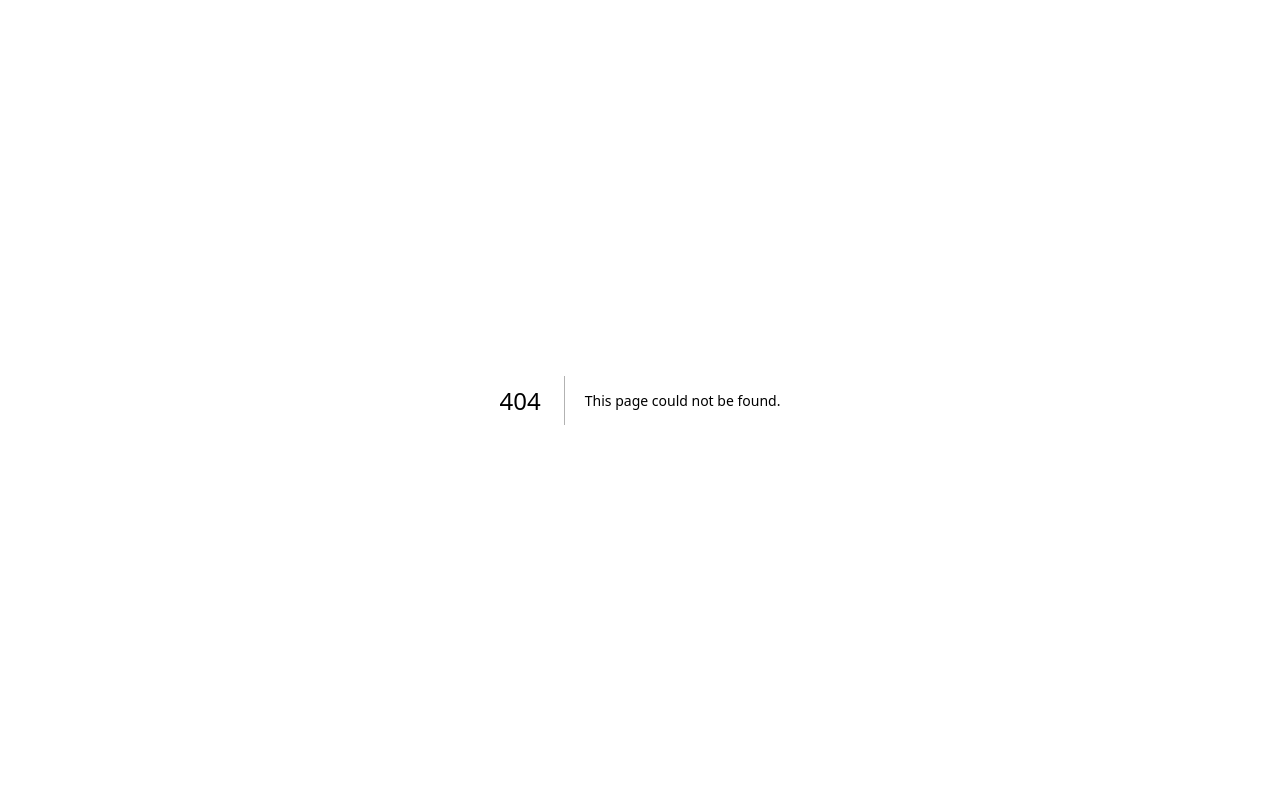
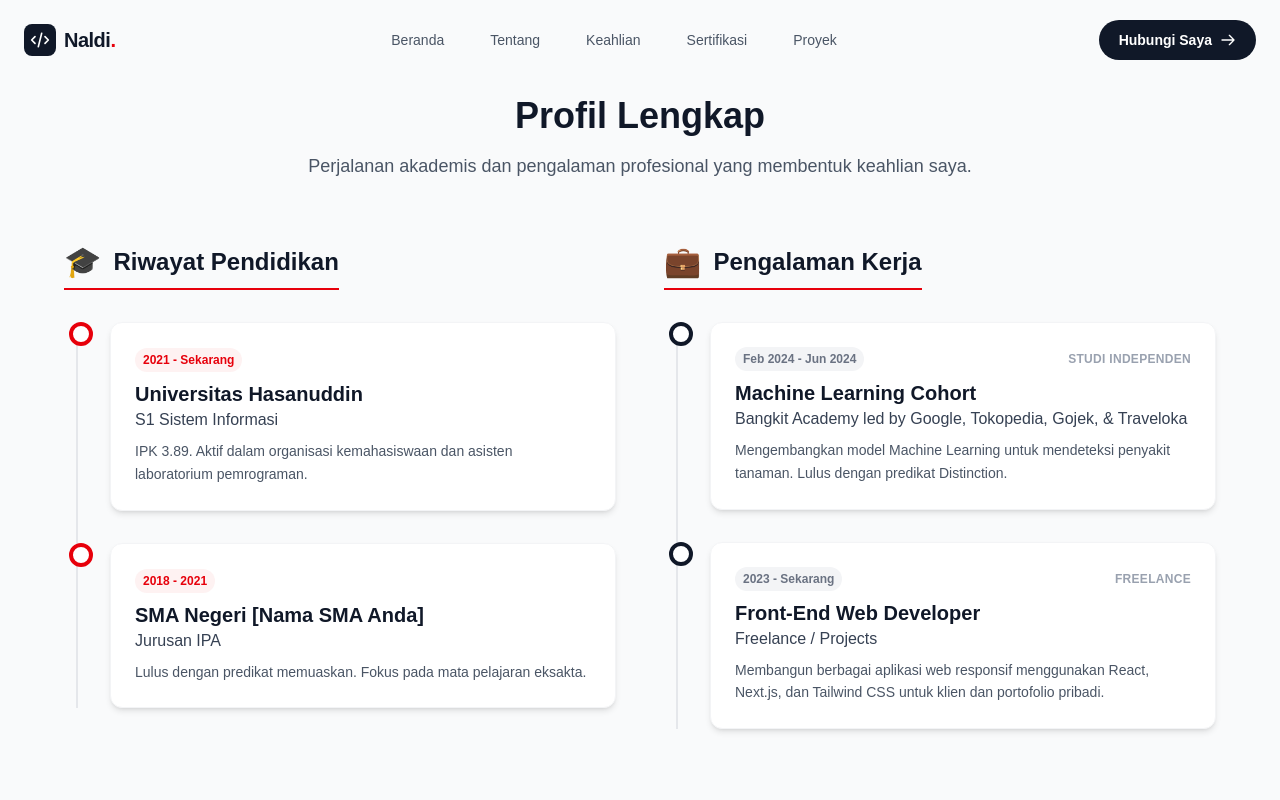
Before and after one commit to xebec51/myportofolio, a Next.js app: page /profile in a window 1280 px wide. Before the commit this address had no page. Shown: the top 800 px of the page. Built offline with nearby package versions, Linux system fonts and the light colour scheme.

Commit message:
feat: Revamp About section with real photo and add detailed Profile page

```diff
--- /dev/null
+++ b/src/app/profile/page.tsx
@@ -0,0 +1,119 @@
+// src/app/profile/page.tsx
+import React from 'react';
+import Image from 'next/image';
+import Header from '../../components/Header';
+import Footer from '../../components/Footer';
+
+// Data Pendidikan
+const education = [
+    {
+        institution: "Universitas Hasanuddin",
+        degree: "S1 Sistem Informasi",
+        year: "2021 - Sekarang",
+        description: "IPK 3.89. Aktif dalam organisasi kemahasiswaan dan asisten laboratorium pemrograman.",
+        logo: "🎓"
+    },
+    {
+        institution: "SMA Negeri [Nama SMA Anda]",
+        degree: "Jurusan IPA",
+        year: "2018 - 2021",
+        description: "Lulus dengan predikat memuaskan. Fokus pada mata pelajaran eksakta.",
+        logo: "🏫"
+    }
+];
+
+// Data Pengalaman
+const experience = [
+    {
+        role: "Machine Learning Cohort",
+        company: "Bangkit Academy led by Google, Tokopedia, Gojek, & Traveloka",
+        year: "Feb 2024 - Jun 2024",
+        description: "Mengembangkan model Machine Learning untuk mendeteksi penyakit tanaman. Lulus dengan predikat Distinction.",
+        type: "Studi Independen"
+    },
+    {
+        role: "Front-End Web Developer",
+        company: "Freelance / Projects",
+        year: "2023 - Sekarang",
+        description: "Membangun berbagai aplikasi web responsif menggunakan React, Next.js, dan Tailwind CSS untuk klien dan portofolio pribadi.",
+        type: "Freelance"
+    }
+];
+
+export default function ProfilePage() {
+    return (
+        <>
+            <Header />
+            <main className="pt-24 pb-16 bg-gray-50 min-h-screen">
+                <div className="container mx-auto px-6">
+
+                    {/* Header Profil */}
+                    <div className="text-center mb-16" data-aos="fade-down">
+                        <h1 className="text-4xl font-extrabold text-gray-900 mb-4">Profil Lengkap</h1>
+                        <p className="text-lg text-gray-600 max-w-2xl mx-auto">
+                            Perjalanan akademis dan pengalaman profesional yang membentuk keahlian saya.
+                        </p>
+                    </div>
+
+                    <div className="grid md:grid-cols-2 gap-12 max-w-6xl mx-auto">
+
+                        {/* Kolom Kiri: Pendidikan */}
+                        <div data-aos="fade-right">
+                            <h2 className="flex items-center text-2xl font-bold text-gray-900 mb-8 border-b-2 border-red-600 pb-2 w-fit">
+                                <span className="mr-3 text-3xl">🎓</span> Riwayat Pendidikan
+                            </h2>
+                            <div className="space-y-8 border-l-2 border-gray-200 ml-3 pl-8 relative">
+                                {education.map((edu, index) => (
+                                    <div key={index} className="relative group">
+                                        {/* Dot Timeline */}
+                                        <div className="absolute -left-[41px] top-0 w-6 h-6 bg-white border-4 border-red-600 rounded-full group-hover:scale-125 transition-transform duration-300"></div>
+
+                                        <div className="bg-white p-6 rounded-xl shadow-md hover:shadow-xl transition-all duration-300 border border-gray-100">
+                                            <span className="text-xs font-bold text-red-600 bg-red-50 px-2 py-1 rounded-full mb-2 inline-block">
+                                                {edu.year}
+                                            </span>
+                                            <h3 className="text-xl font-bold text-gray-900">{edu.institution}</h3>
+                                            <p className="text-gray-700 font-medium mb-2">{edu.degree}</p>
+                                            <p className="text-gray-600 text-sm leading-relaxed">{edu.description}</p>
+                                        </div>
+                                    </div>
+                                ))}
+                            </div>
+                        </div>
+
+                        {/* Kolom Kanan: Pengalaman */}
+                        <div data-aos="fade-left">
+                            <h2 className="flex items-center text-2xl font-bold text-gray-900 mb-8 border-b-2 border-red-600 pb-2 w-fit">
+                                <span className="mr-3 text-3xl">💼</span> Pengalaman Kerja
+                            </h2>
+                            <div className="space-y-8 border-l-2 border-gray-200 ml-3 pl-8 relative">
+                                {experience.map((exp, index) => (
+                                    <div key={index} className="relative group">
+                                        {/* Dot Timeline */}
+                                        <div className="absolute -left-[41px] top-0 w-6 h-6 bg-white border-4 border-gray-900 rounded-full group-hover:scale-125 transition-transform duration-300"></div>
+
+                                        <div className="bg-white p-6 rounded-xl shadow-md hover:shadow-xl transition-all duration-300 border border-gray-100">
+                                            <div className="flex justify-between items-center mb-2">
+                                                <span className="text-xs font-bold text-gray-500 bg-gray-100 px-2 py-1 rounded-full">
+                                                    {exp.year}
+                                                </span>
+                                                <span className="text-xs font-semibold text-gray-400 uppercase tracking-wide">
+                                                    {exp.type}
+                                                </span>
+                                            </div>
+                                            <h3 className="text-xl font-bold text-gray-900">{exp.role}</h3>
+                                            <p className="text-gray-700 font-medium mb-2">{exp.company}</p>
+                                            <p className="text-gray-600 text-sm leading-relaxed">{exp.description}</p>
+                                        </div>
+                                    </div>
+                                ))}
+                            </div>
+                        </div>
+
+                    </div>
+                </div>
+            </main>
+            <Footer />
+        </>
+    );
+}
--- a/src/components/AboutSection.tsx
+++ b/src/components/AboutSection.tsx
@@ -1,88 +1,63 @@
 import React from 'react';
+import Image from 'next/image';
+import Link from 'next/link';
 
 export default function AboutSection() {
     return (
         <section id="about" className="py-20 md:py-32 bg-white overflow-hidden">
             <div className="container mx-auto px-6">
 
-                {/* Judul Bagian dengan Animasi Fade-Down */}
-                <h2
-                    className="text-4xl font-extrabold text-gray-900 text-center mb-16"
-                    data-aos="fade-down"
-                    data-aos-duration="1000"
-                >
-                    Tentang Saya
-                </h2>
+                <div className="flex flex-col md:flex-row items-center gap-12 lg:gap-20">
 
-                <div className="flex flex-col md:flex-row gap-12 items-center">
-
-                    {/* Kolom Kiri: Ringkasan Diri */}
+                    {/* Kolom Kiri: Foto Profil Asli (Bukan Anime) */}
                     <div
-                        className="md:w-7/12"
+                        className="md:w-5/12 w-full flex justify-center"
                         data-aos="fade-right"
                         data-aos-delay="200"
                     >
-                        <h3 className="text-3xl font-bold text-red-600 mb-6">
-                            Code. Data. Innovation.
-                        </h3>
-
-                        <p className="text-gray-700 text-lg mb-4 leading-relaxed text-justify">
-                            Saya adalah mahasiswa Sistem Informasi di Universitas Hasanuddin dengan passion mendalam di dunia rekayasa perangkat lunak dan kecerdasan buatan. Saya tidak hanya menulis kode, tetapi membangun solusi yang efisien.
-                        </p>
-
-                        <p className="text-gray-700 text-lg leading-relaxed text-justify">
-                            Keahlian saya mencakup pembangunan aplikasi web modern (**Full-Stack Development**) dan analisis data prediktif (**Machine Learning**). Dengan latar belakang matematika yang kuat dan sertifikasi teknis tingkat Expert, saya siap mengubah data mentah menjadi wawasan dan ide menjadi aplikasi fungsional.
-                        </p>
+                        <div className="relative w-[280px] h-[350px] sm:w-[320px] sm:h-[400px] rounded-2xl overflow-hidden shadow-2xl group border-4 border-gray-100">
+                            {/* Pastikan file profile1.jpg ada di folder public */}
+                            <Image
+                                src="/profile1.jpg"
+                                alt="Muh. Rinaldi Ruslan"
+                                fill
+                                className="object-cover transition-transform duration-700 group-hover:scale-105"
+                            />
+                            {/* Overlay Halus */}
+                            <div className="absolute inset-0 bg-gradient-to-t from-black/50 to-transparent opacity-60"></div>
+                        </div>
                     </div>
 
-                    {/* Kolom Kanan: Highlight Pencapaian Teknis */}
+                    {/* Kolom Kanan: Deskripsi Singkat & Tombol */}
                     <div
-                        className="md:w-5/12 w-full bg-gray-50 p-8 rounded-2xl shadow-xl border border-gray-100 hover:shadow-2xl transition-shadow duration-300"
+                        className="md:w-7/12 text-center md:text-left"
                         data-aos="fade-left"
                         data-aos-delay="400"
                     >
-                        <h3 className="text-2xl font-bold text-gray-900 mb-8 text-center md:text-left">
-                            Kualifikasi Teknis
+                        <h2 className="text-sm font-bold text-red-600 tracking-widest uppercase mb-3">
+                            Tentang Saya
+                        </h2>
+                        <h3 className="text-3xl md:text-4xl font-extrabold text-gray-900 mb-6 leading-tight">
+                            Mengkombinasikan Logika Data dengan Kreativitas Desain.
                         </h3>
 
-                        <div className="space-y-8">
-                            {/* Poin 1: Web Dev */}
-                            <div className="flex items-start space-x-4" data-aos="fade-up" data-aos-delay="500">
-                                <div className="w-12 h-12 bg-white rounded-full flex items-center justify-center shadow-sm text-2xl shrink-0">
-                                    💻
-                                </div>
-                                <div>
-                                    <p className="text-xl font-extrabold text-gray-900">Expert</p>
-                                    <p className="text-gray-600 font-medium text-sm uppercase tracking-wide">Web Development</p>
-                                    <p className="text-sm text-gray-500 mt-1">Certified Front-End Web Developer Expert (Dicoding)</p>
-                                </div>
-                            </div>
+                        <p className="text-gray-600 text-lg mb-6 leading-relaxed">
+                            Saya adalah mahasiswa Sistem Informasi yang berfokus pada pengembangan web modern dan kecerdasan buatan. Saya percaya bahwa teknologi terbaik adalah yang tidak hanya canggih, tetapi juga bermanfaat dan mudah digunakan.
+                        </p>
 
-                            {/* Poin 2: Machine Learning */}
-                            <div className="flex items-start space-x-4" data-aos="fade-up" data-aos-delay="600">
-                                <div className="w-12 h-12 bg-white rounded-full flex items-center justify-center shadow-sm text-2xl shrink-0">
-                                    🤖
-                                </div>
-                                <div>
-                                    <p className="text-xl font-extrabold text-gray-900">Machine Learning</p>
-                                    <p className="text-gray-600 font-medium text-sm uppercase tracking-wide">Data Science</p>
-                                    <p className="text-sm text-gray-500 mt-1">Tersertifikasi dalam Machine Learning & Data Visualization</p>
-                                </div>
-                            </div>
+                        <p className="text-gray-600 text-lg mb-8 leading-relaxed">
+                            Di luar koding, saya aktif sebagai mentor dan terus mengeksplorasi tren teknologi terbaru untuk menciptakan solusi digital yang relevan.
+                        </p>
 
-                            {/* Poin 3: Academic */}
-                            <div className="flex items-start space-x-4" data-aos="fade-up" data-aos-delay="700">
-                                <div className="w-12 h-12 bg-white rounded-full flex items-center justify-center shadow-sm text-2xl shrink-0">
-                                    🎓
-                                </div>
-                                <div>
-                                    <p className="text-xl font-extrabold text-gray-900">3.89 GPA</p>
-                                    <p className="text-gray-600 font-medium text-sm uppercase tracking-wide">Sistem Informasi</p>
-                                    <p className="text-sm text-gray-500 mt-1">Universitas Hasanuddin (Information System S1)</p>
-                                </div>
-                            </div>
-                        </div>
+                        <Link
+                            href="/profile"
+                            className="inline-flex items-center px-8 py-3 text-base font-bold text-white bg-gray-900 rounded-lg hover:bg-red-600 transition-all duration-300 shadow-lg hover:shadow-xl hover:-translate-y-1 group"
+                        >
+                            Lihat Profil Lengkap
+                            <svg className="w-5 h-5 ml-2 group-hover:translate-x-1 transition-transform" fill="none" stroke="currentColor" viewBox="0 0 24 24"><path strokeLinecap="round" strokeLinejoin="round" strokeWidth="2" d="M17 8l4 4m0 0l-4 4m4-4H3"></path></svg>
+                        </Link>
                     </div>
+
                 </div>
             </div>
         </section>
```
Also changed, not shown: 1 other file (tests, documents, lock files or other folders).
